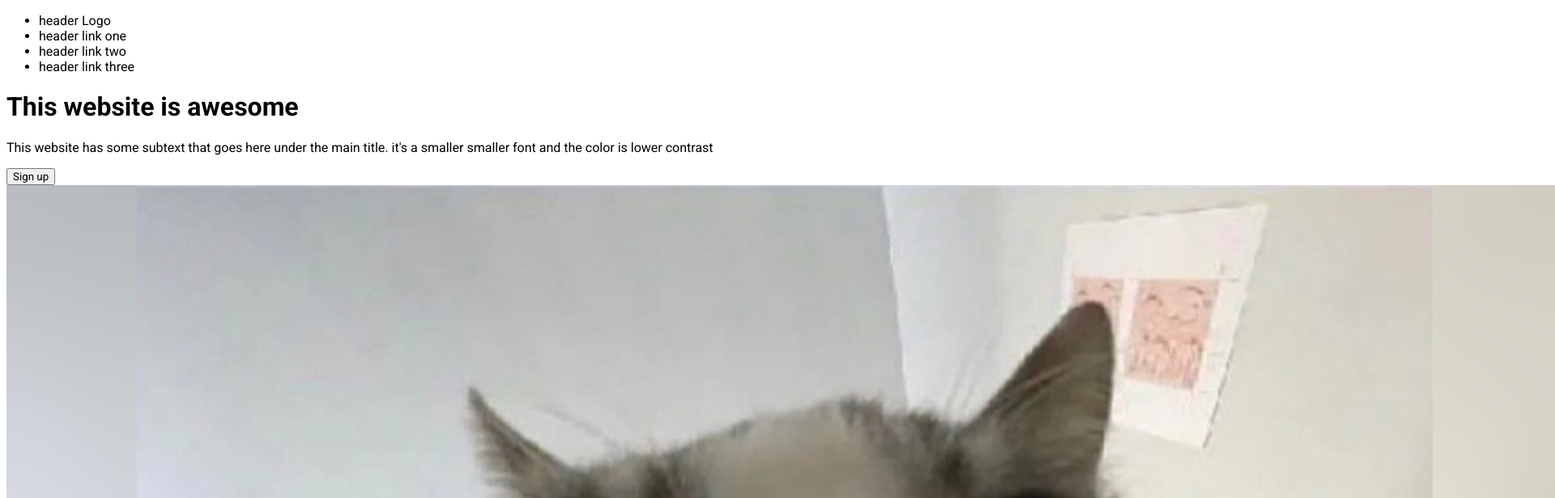
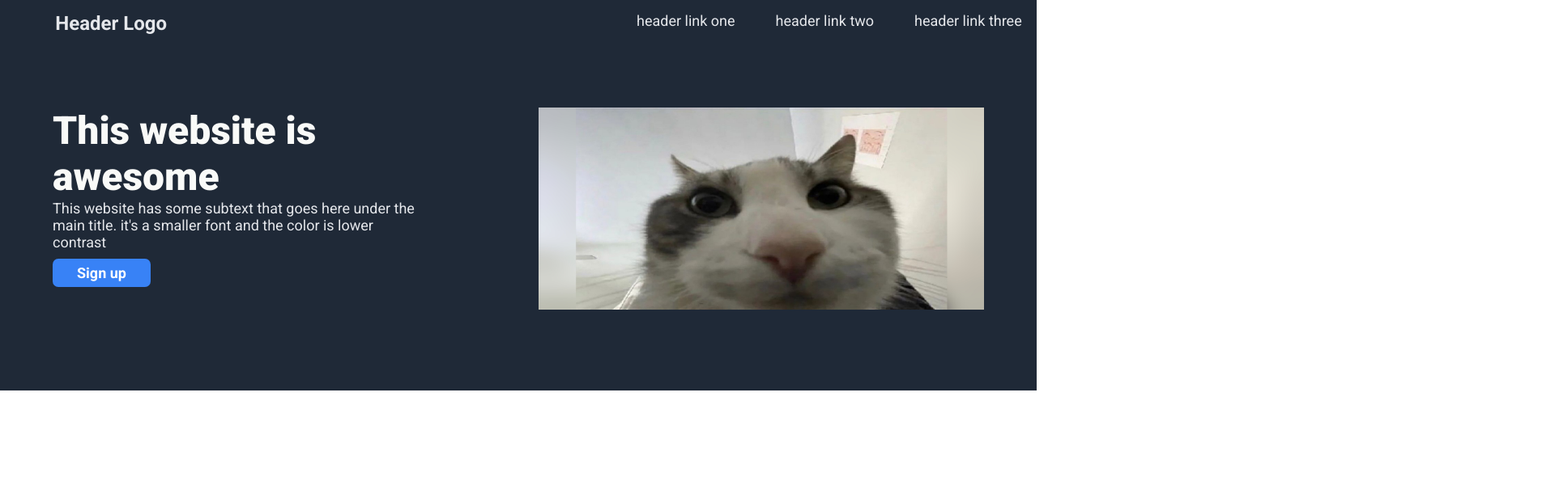
Before and after one commit to Abdullah-Ed/Landing-Page, a plain HTML site: page index.html in a window 1280 px wide. Shown: the top 616 px of the page at 81% size, 1920 px wide, since content can reach past the window. Drawn offline with Linux system fonts and the light colour scheme.

Commit message:
style first section in css

```diff
--- a/index.html
+++ b/index.html
@@ -13,18 +13,18 @@
 <body>
   <div class="first-section">
     <ul class="header">
-      <li>header Logo</li>
-      <li>header link one</li>
-      <li>header link two</li>
-      <li>header link three</li>
+      <li><a>Header Logo</a></li>
+      <li><a>header link one</a></li>
+      <li><a >header link two</a></li>
+      <li><a>header link three</a></li>
     </ul>
     <div class="hero-section">
       <div class="hero-text">
         <h1>This website is awesome</h1>
-        <p>This website has some subtext that goes here under the main title. it's a smaller smaller font and the color is lower contrast</p>
+        <p>This website has some subtext that goes here under the main title. it's a smaller  font and the color is lower contrast</p>
         <button class="hero-button">Sign up</button>
       </div>
-      <img src="img/cat-looks-inside.jpg" alt="cat looks inside">
+      <img class="hero-img" src="img/cat-looks-inside.jpg" alt="cat looks inside">
     </div>
   </div>
 </body>
--- a/style.css
+++ b/style.css
@@ -1,3 +1,74 @@
  *  {
   font-family: 'Roboto', sans-serif;
+  margin: 0;
 }
+
+ul{
+  list-style-type: none;
+}
+
+.first-section{
+  background-color:#1f2937;
+  color: white;
+  padding-bottom: 100px;
+}
+
+.header{
+  display:flex;
+  justify-content:center;
+  padding: 15px 100px;
+  font-size: 18px;
+  color: #e5e7eb ;
+  margin-left: 50px;
+  gap: 50px;
+  flex: 1;
+  white-space: nowrap;
+}
+
+.header > :nth-child(1){
+  margin-right: 530px;
+  font-size:24px ;
+  font-weight:bold ;
+}
+
+.hero-section{
+  display: flex;
+  margin-top: 75px;
+  justify-content: center;
+}
+
+
+.hero-img{
+  width: 550px;
+  height: 250px;
+  margin-left:50px ;
+
+}
+.hero-text{
+margin-right: 50px;
+}
+
+.hero-text h1{
+  font-size:48px ;
+  color: #F9faf8;
+  font-weight:900;
+  width: 500px;
+}
+
+.hero-text p{
+  font-size: 18px;
+  color: #e5e7eb ;
+  width: 460px;
+}
+
+.hero-text button{
+  margin-top: 10px;
+  font-size: 18px;
+  font-weight: bold;
+  padding: 7px 30px;
+  background-color: #3882F6;
+  color: white;
+  border: none;
+  border-radius:7px;
+
+}
```
